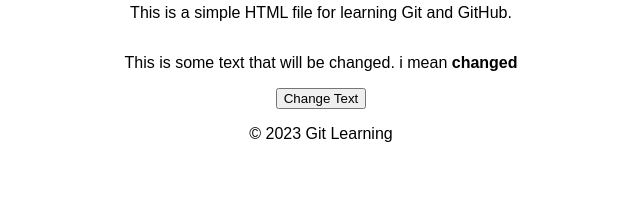
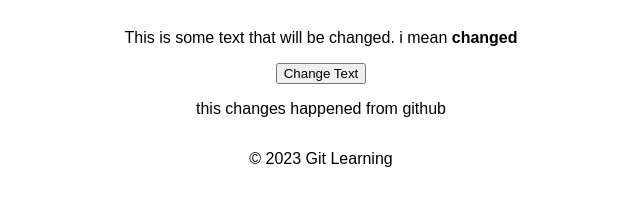
Before and after one commit to kondrajusailendra/learning, a plain HTML site: page index.html in a window 1280 px wide. Shown: the part 366-572 px from the top of the page, without its empty margins (319-959 px from the left). Drawn offline with Linux system fonts and the light colour scheme.

Commit message:
Update index.html from github

```diff
--- a/index.html
+++ b/index.html
@@ -14,9 +14,11 @@
         <p id="newText" style="display: none;">This is the new text that has replaced the old text.</p>
     </div>
     <button id="changeTextBtn">Change Text</button>
+    <p>this changes happened from github</p>
     <footer>
         <p>&copy; 2023 Git Learning</p>
     </footer>
+
     <script src="script.js"></script>
 </body>
 </html>
```
